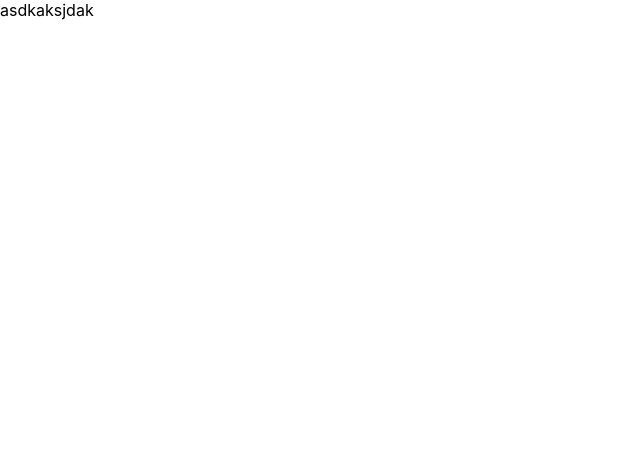
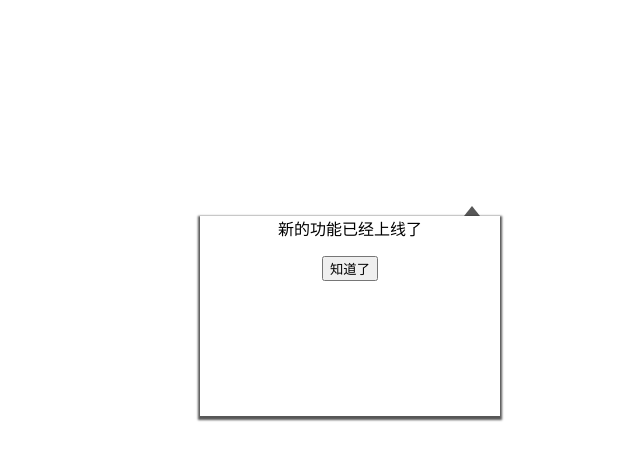
Before and after one commit to Sunbridger/sina, a React (Create React App) app in the folder my_react/: page / in a window 1280 px wide. Shown: the top 460 px of the page, without its empty margins (0-640 px from the left). Built offline with nearby package versions, Linux system fonts and the light colour scheme.

Commit message:
'localstroage新手引导'

```diff
--- a/my_react/src/App.css
+++ b/my_react/src/App.css
@@ -30,3 +30,22 @@
     transform: rotate(360deg);
   }
 }
+.div_box{
+  width: 300px;
+  height: 200px;
+  box-shadow: 0px 2px 2px 2px rgba(17, 17, 17, .70);;
+  text-align: center;
+  position: relative;
+  top: 200px;
+  left: 200px;
+}
+.iconsquare {
+  display: block;
+  border-bottom: 10px solid rgba(17, 17, 17, .70);
+  border-right: 8px solid transparent;
+  border-top: 10px solid transparent;
+  border-left: 8px solid transparent;
+  position: absolute;
+  right: 20px;
+  top: -20px;
+}
--- a/my_react/src/App.js
+++ b/my_react/src/App.js
@@ -1,12 +1,27 @@
 import React, { Component } from 'react';
 import logo from './logo.svg';
 import './App.css';
-
+var localStorage = window.localStorage;
 class App extends Component {
+  state = {
+    tipForNewBox:localStorage.tipForNewBox
+  }
+  iknow(){
+    localStorage.setItem('tipForNewBox',true)
+    this.setState({tipForNewBox:localStorage.tipForNewBox})
+  }
   render(){
     return (
       <div>
-    asdkaksjdak
+      {
+        !this.state.tipForNewBox&&(
+          <div className='div_box '>
+            <span className='iconsquare'></span>
+            <p>新的功能已经上线了</p>
+            <button onClick={this.iknow.bind(this)}>知道了</button>
+          </div>
+        )
+      }
       </div>
     )
   }
```
